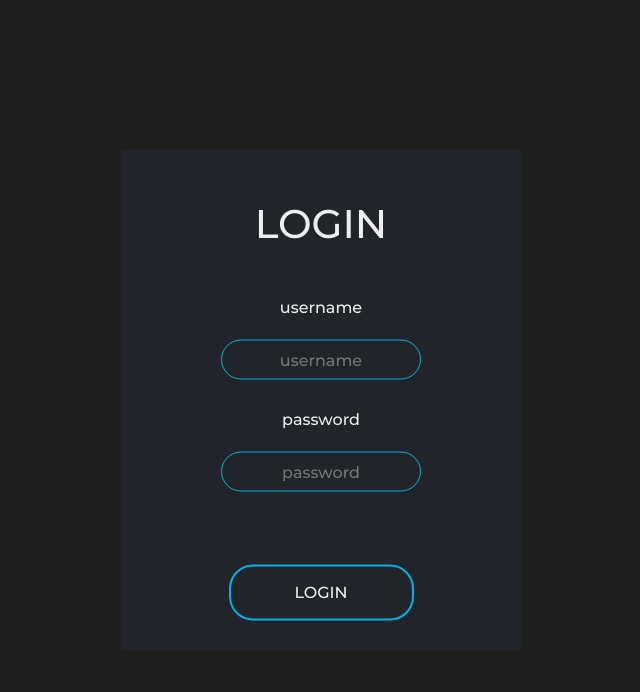
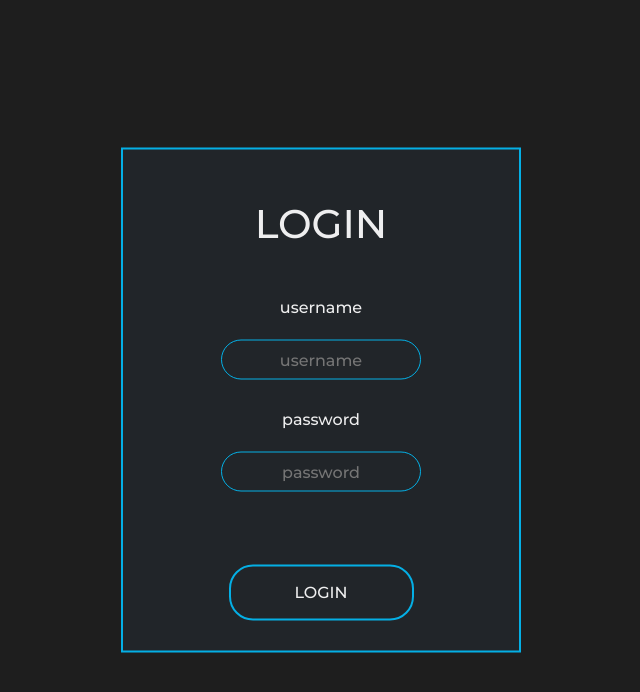
Before and after one commit to katiebramlett/on-the-block, a React (Create React App) app in the folder client/: page / in a window 1280 px wide. Shown: the top 692 px of the page, without its empty margins (319-959 px from the left). Built offline with nearby package versions, Linux system fonts and the light colour scheme.

Commit message:
Add session variable to keep user logged in.

```diff
--- a/client/src/App.js
+++ b/client/src/App.js
@@ -1,5 +1,7 @@
-import React, { useState } from "react";
+import React from "react";
 import "./App.css";
+import useToken from './useToken';
+
 
 import { BrowserRouter as Router, Route, Routes } from "react-router-dom";
 import {
@@ -14,11 +16,9 @@ import {
 } from "./components";
 
 
-import "./App.css";
-
 function App() {
   /* Check for logged in user */
-  const [token, setToken] = useState();
+  const { token, setToken } = useToken();
 
   if (!token) {
     return <Login setToken={setToken}></Login>
--- a/client/src/assets/login.css
+++ b/client/src/assets/login.css
@@ -22,9 +22,8 @@
     left: 50%;
     transform: translate(-50%, -50%);
     text-align: center;
-    box-shadow: #00c3ffe0;
     background-color: #212529;
-
+    border: 2px solid var(--blue);
 }
 
 .login-wrapper h1 {
@@ -66,6 +65,6 @@
     width: 185px;
 }
 
-.login-wrapper input[type='submit']:hover {
+.login-wrapper button:hover {
     background-color: var(--blue);
 }
--- /dev/null
+++ b/client/src/useToken.js
@@ -0,0 +1,21 @@
+import { useState } from 'react';
+
+export default function useToken() {
+  const getToken = () => {
+    const tokenString = sessionStorage.getItem('token');
+    const userToken = JSON.parse(tokenString);
+    return userToken?.token
+  };
+
+  const [token, setToken] = useState(getToken());
+
+  const saveToken = userToken => {
+    sessionStorage.setItem('token', JSON.stringify(userToken));
+    setToken(userToken.token);
+  };
+
+  return {
+    setToken: saveToken,
+    token
+  }
+}
```
